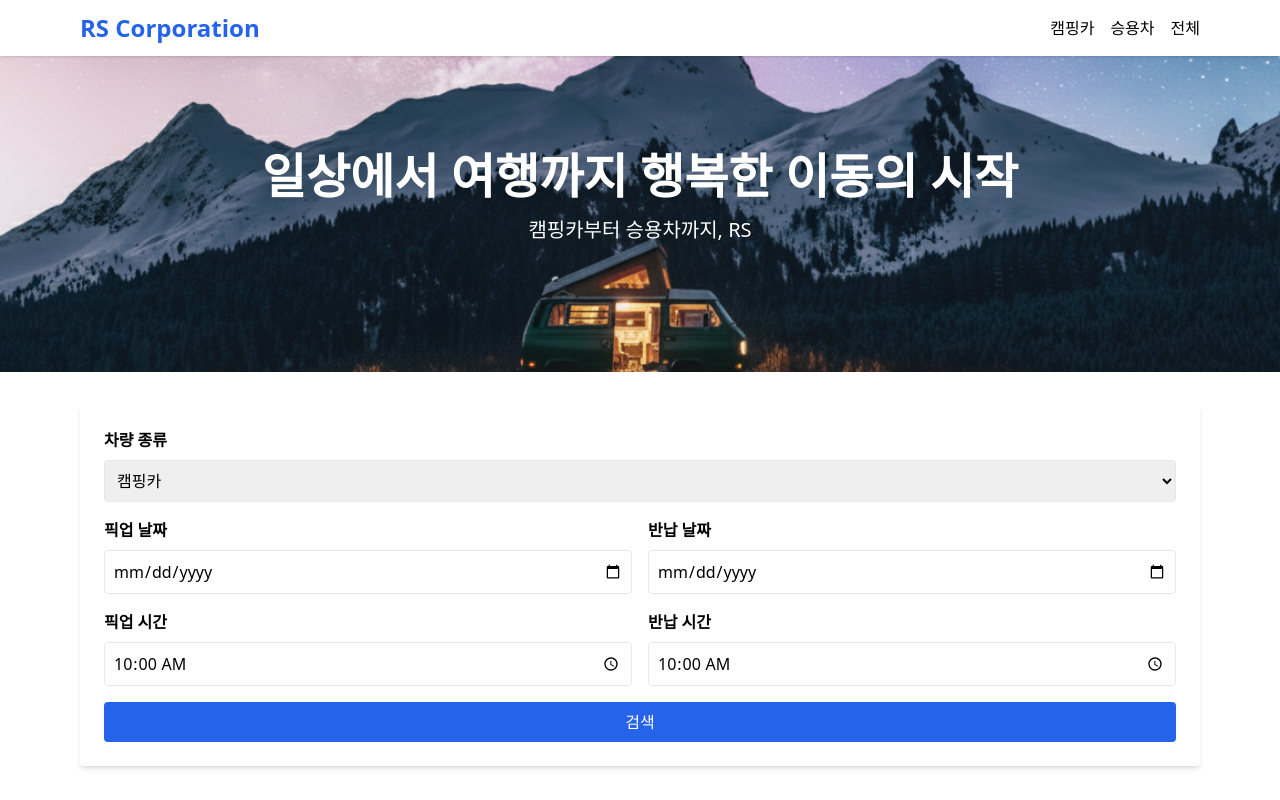
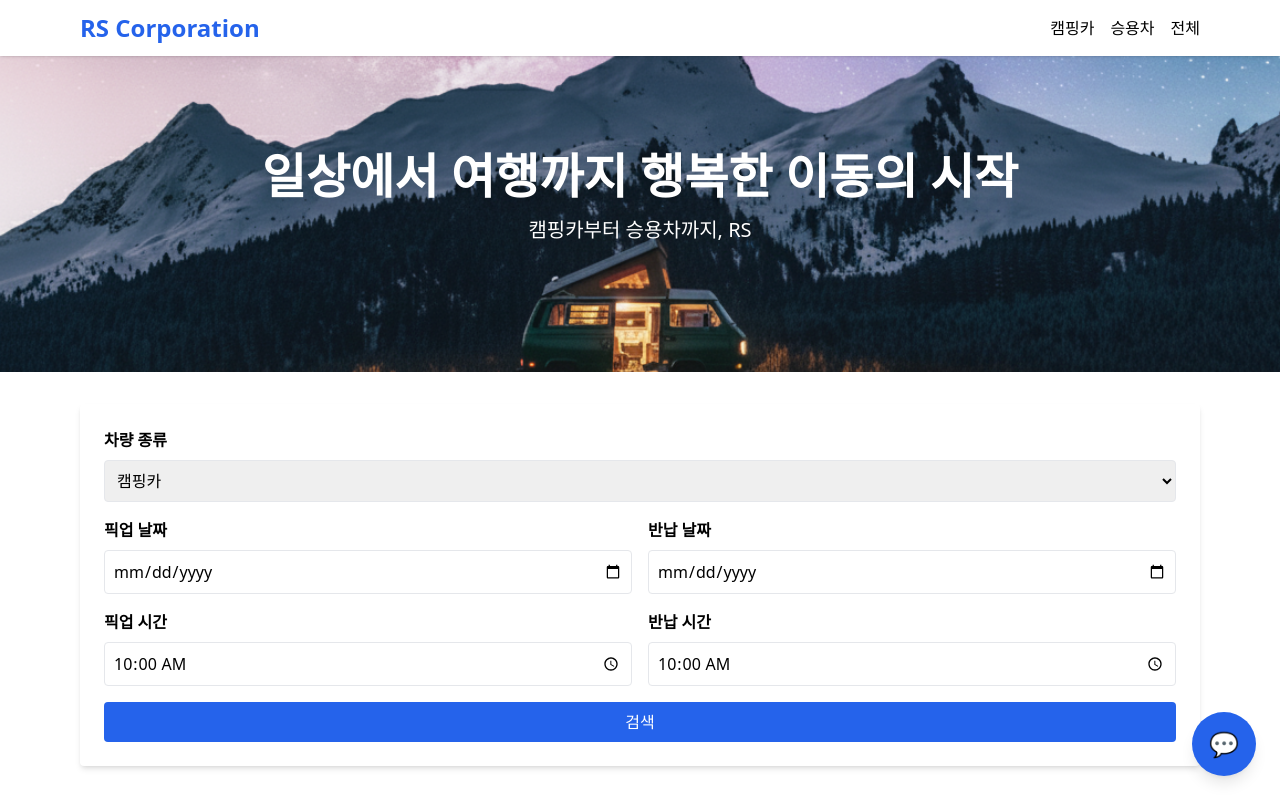
Before and after one commit to sssslu/CarRentServiceMVP, a Next.js app: page / in a window 1280 px wide. Shown: the top 800 px of the page. Built offline with nearby package versions, Linux system fonts and the light colour scheme.

Commit message:
떠다니는 연락처 버튼 추가함

```diff
--- a/app/layout.tsx
+++ b/app/layout.tsx
@@ -1,6 +1,7 @@
 import './globals.css';
 import Header from '../components/Header';
 import Footer from '../components/Footer';
+import FloatingContactButton from '../components/FloatingContactButton';
 import type { ReactNode } from 'react';
 
 export const metadata = {
@@ -19,6 +20,7 @@ export default function RootLayout({ children }: { children: ReactNode }) {
         <Header />
         <main className="flex-1">{children}</main>
         <Footer />
+        <FloatingContactButton />
       </body>
     </html>
   );
--- /dev/null
+++ b/components/FloatingContactButton.tsx
@@ -0,0 +1,31 @@
+"use client";
+import { useState } from 'react';
+
+export default function FloatingContactButton() {
+  const [open, setOpen] = useState(false);
+
+  return (
+    <div className="fixed bottom-6 right-6 z-50">
+      <button
+        className={`bg-blue-600 text-white rounded-full shadow-lg transition-all duration-300 flex items-center justify-center ${open ? 'w-64 h-64' : 'w-16 h-16'}`}
+        onClick={() => setOpen(!open)}
+        aria-label="Contact"
+      >
+        {open ? (
+          <div className="flex flex-col items-center justify-center w-full h-full">
+            <span className="text-xl font-bold mb-2">직접 문의하기</span>
+            <span className="mb-1">한국 본사</span>
+            <span className="mb-1">📞 010-3025-7321</span>
+            <span className="mb-1">✉️ maridall@naver.com</span>
+            <button
+              className="mt-4 px-4 py-2 bg-white text-blue-600 rounded-full shadow"
+              onClick={e => { e.stopPropagation(); setOpen(false); }}
+            >닫기</button>
+          </div>
+        ) : (
+          <span className="text-2xl">💬</span>
+        )}
+      </button>
+    </div>
+  );
+}
```
